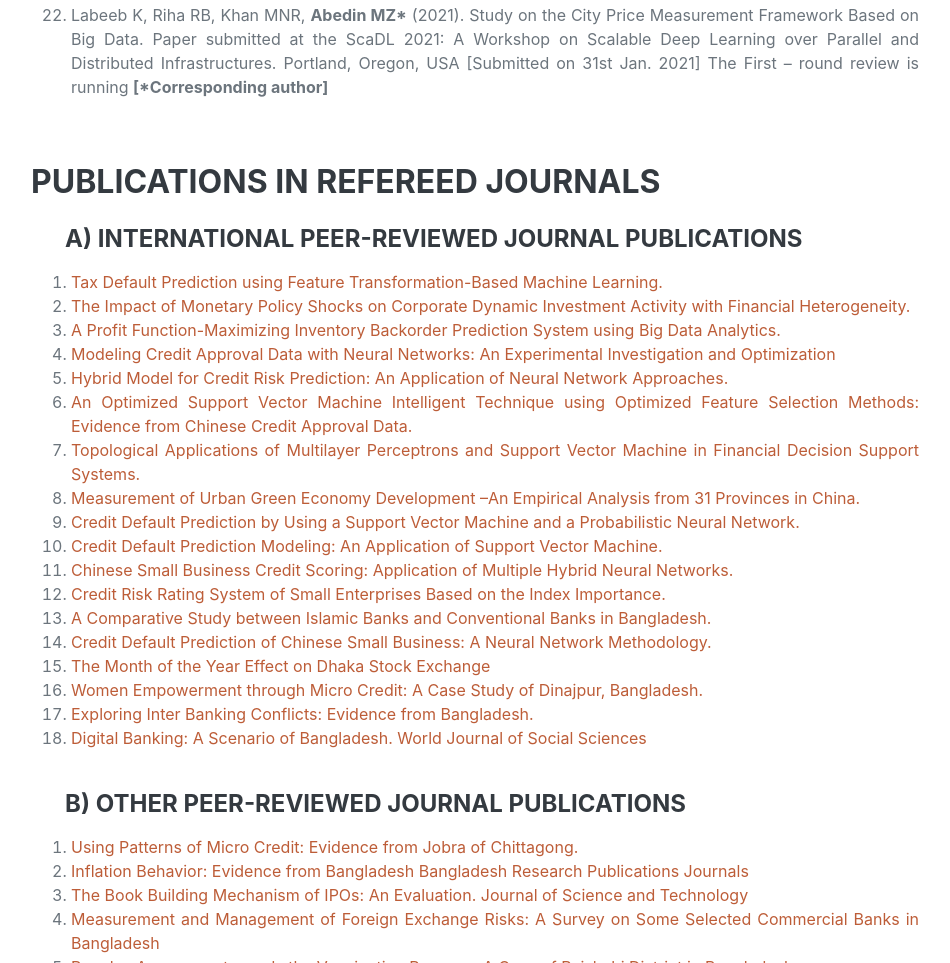
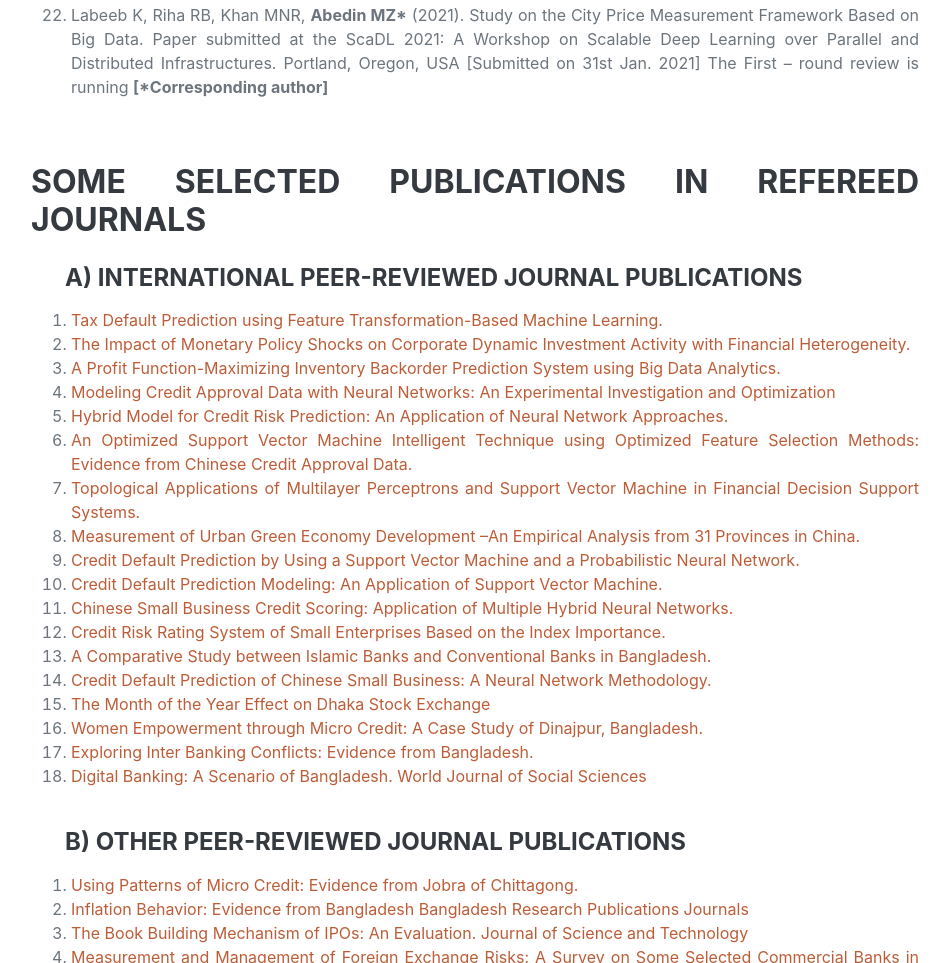
Before and after one commit to teambigdata-web/tbg, a plain HTML site: page index.html in a window 1280 px wide. Shown: the part 10586-11549 px from the top of the page, without its empty margins (301-1251 px from the left). Drawn offline with nearby package versions, Linux system fonts and the light colour scheme; a web font is replaced by a local one.

Commit message:
Update index.html

```diff
--- a/index.html
+++ b/index.html
@@ -414,7 +414,7 @@
 
                     <div class="d-flex flex-column flex-md-row justify-content-between">
                         <div class="flex-grow-1">
-                            <h3 class="mb-0">PUBLICATIONS IN REFEREED JOURNALS</h3> <br>
+                            <h3 class="mb-0">SOME SELECTED PUBLICATIONS IN REFEREED JOURNALS</h3> <br>
                             <h4 class="mb-0"> &nbsp &nbsp &nbsp  A) International Peer-reviewed Journal Publications</h4>
  <p>
                      <ol>
```
